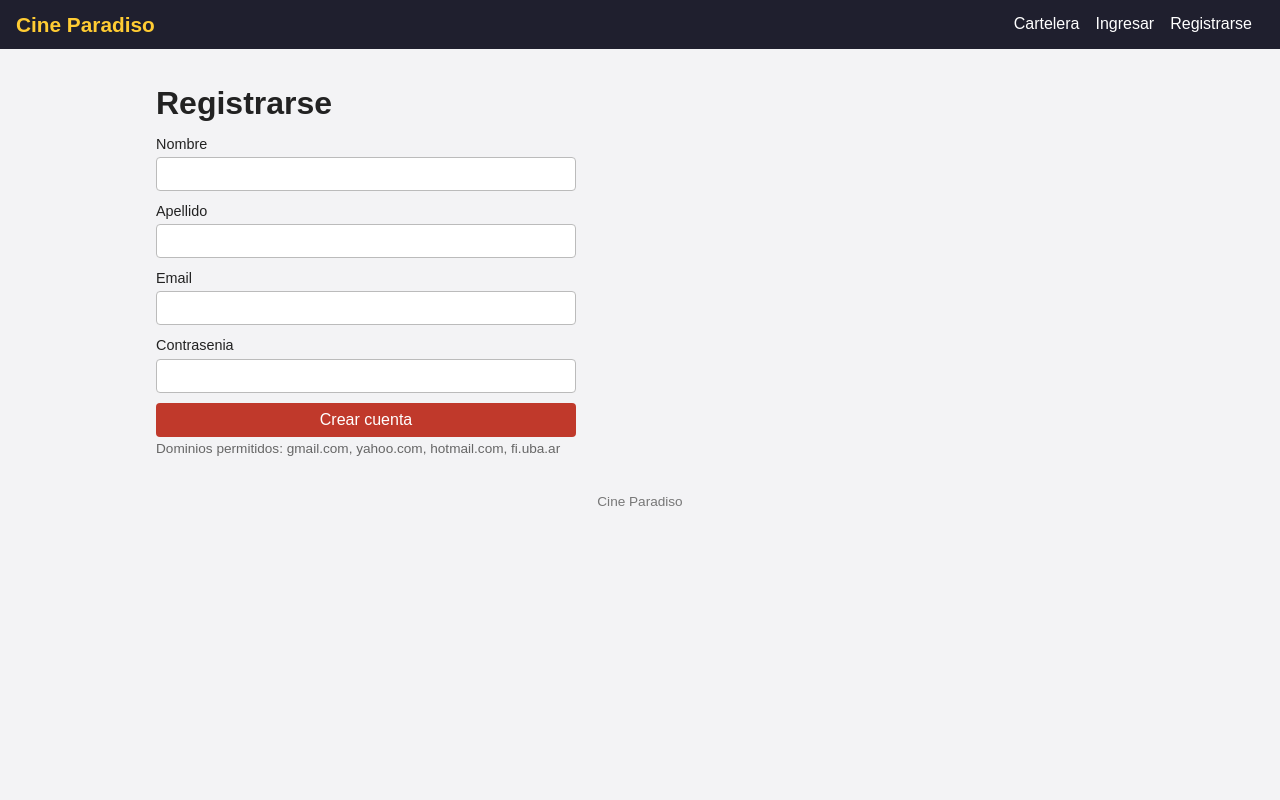
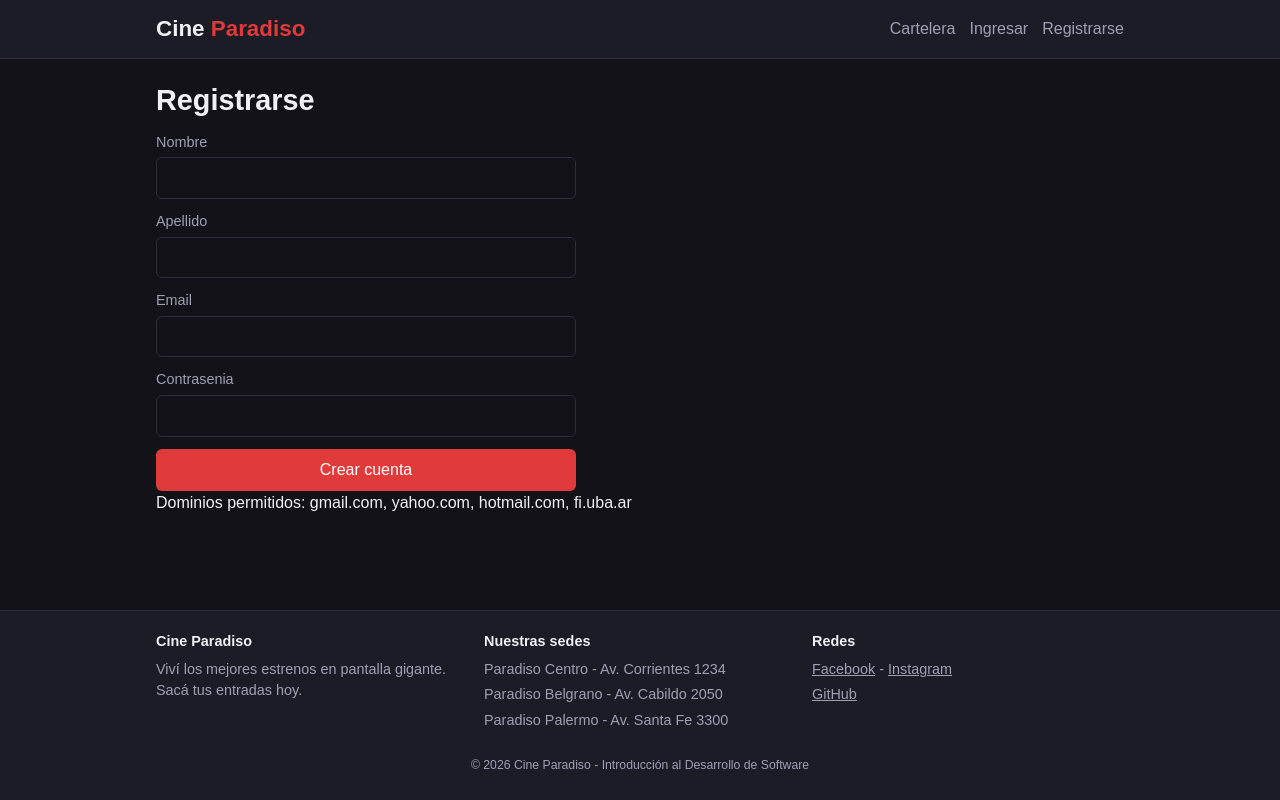
Before and after one commit to GabrielVeraGit/TP_Final_IDS_2C2026, a Flask app: template APLICATIVO_FRONTEND/templates/registro.html in a window 1280 px wide. Run offline with Flask 3, Linux system fonts and the light colour scheme; the template is opened without the code that fills it, so the values that code supplies are empty.

Commit message:
nuevo front
Reestructuracion del front en modulos (source, estilos, base.html y poster_peliculas)

```diff
--- /dev/null
+++ b/APLICATIVO_FRONTEND/source/config.py
@@ -0,0 +1,5 @@
+MAX_ENTRADAS = 10
+HORAS_LIMITE_CANCELACION = 2
+DESDE_SIEMPRE = "2000-01-01"
+DIAS_SEMANA = ("Lun", "Mar", "Mie", "Jue", "Vie", "Sab", "Dom")
+MESES = ("Ene", "Feb", "Mar", "Abr", "May", "Jun", "Jul", "Ago", "Sep", "Oct", "Nov", "Dic")
--- a/APLICATIVO_FRONTEND/static/js/a1.js
+++ b/APLICATIVO_FRONTEND/static/js/a1.js
@@ -0,0 +1,52 @@
+var botonMenu = document.getElementById("boton-menu");
+if (botonMenu) {
+    botonMenu.addEventListener("click", function () {
+        document.getElementById("menu").classList.toggle("abierto");
+    });
+}
+
+// los avisos se cierran al hacer click o a los 6 segundos
+var avisos = document.querySelectorAll(".aviso");
+for (var i = 0; i < avisos.length; i++) {
+    avisos[i].addEventListener("click", function () {
+        this.style.display = "none";
+    });
+    setTimeout(function (aviso) {
+        aviso.style.display = "none";
+    }, 6000, avisos[i]);
+}
+
+// pide confirmacion antes de enviar los formularios marcados con data-confirmar
+var formularios = document.querySelectorAll("form[data-confirmar]");
+for (var j = 0; j < formularios.length; j++) {
+    formularios[j].addEventListener("submit", function (evento) {
+        if (!confirm(this.getAttribute("data-confirmar"))) {
+            evento.preventDefault();
+        }
+    });
+}
+
+// los selects marcados con data-autoenviar envian el formulario al cambiar
+var selects = document.querySelectorAll("select[data-autoenviar]");
+for (var k = 0; k < selects.length; k++) {
+    selects[k].addEventListener("change", function () {
+        this.form.submit();
+    });
+}
+
+// en la compra, actualiza el total al cambiar la cantidad
+var cantidad = document.getElementById("cantidad");
+if (cantidad) {
+    cantidad.addEventListener("input", function () {
+        var precio = parseFloat(cantidad.getAttribute("data-precio"));
+        var entradas = parseInt(cantidad.value);
+        if (isNaN(entradas) || entradas < 1) {
+            entradas = 1;
+        }
+        var total = precio * entradas;
+        var texto = total.toLocaleString("es-AR", { maximumFractionDigits: 2 });
+        document.getElementById("cant-texto").textContent = entradas;
+        document.getElementById("total-texto").textContent = "$ " + texto;
+        document.getElementById("total-final").textContent = "$ " + texto;
+    });
+}
--- a/APLICATIVO_FRONTEND/static/style.css
+++ b/APLICATIVO_FRONTEND/static/style.css
@@ -1,73 +1,139 @@
+:root {
+    --fondo: #121218;
+    --tarjeta: #1c1c26;
+    --borde: #2e2e3d;
+    --texto: #f0f0f5;
+    --gris: #a0a0b5;
+    --rojo: #e03a3a;
+    --verde: #4cc38a;
+}
+
 * { box-sizing: border-box; }
-body { margin: 0; font-family: Arial, sans-serif; background: #f3f3f5; color: #222; line-height: 1.4; }
+body { margin: 0; min-height: 100vh; display: flex; flex-direction: column; font-family: Arial, Helvetica, sans-serif; background: var(--fondo); color: var(--texto); line-height: 1.5; }
 img { max-width: 100%; }
-header { background: #1f1f2e; color: #fff; padding: 10px 16px; display: flex; flex-wrap: wrap; align-items: center; justify-content: space-between; gap: 8px; }
-header a { color: #fff; text-decoration: none; margin-right: 12px; }
-.marca { font-size: 1.3em; font-weight: bold; color: #ffcc33; }
-nav { display: flex; flex-wrap: wrap; align-items: center; gap: 4px; }
-main { max-width: 1000px; margin: 0 auto; padding: 16px; }
-footer { text-align: center; color: #777; padding: 16px; font-size: 0.85em; }
-h1, h2 { margin: 16px 0 8px; }
-.aviso { padding: 10px 14px; border-radius: 4px; margin-bottom: 10px; overflow-wrap: anywhere; }
-.aviso.ok { background: #d9f2dd; border: 1px solid #8cc99a; }
-.aviso.error { background: #fbdada; border: 1px solid #e29a9a; }
+a { color: var(--rojo); }
+h1, h2, h3 { margin: 0 0 10px; }
+h1 { font-size: 1.8em; }
+h2 { font-size: 1.3em; }
+p { margin: 0 0 10px; }
+main { flex: 1; width: 100%; max-width: 1000px; margin: 0 auto; padding: 20px 16px; }
+.gris { color: var(--gris); font-size: 0.9em; }
 
-/* cartelera */
-.filtros { margin-bottom: 14px; }
-.grilla { display: grid; grid-template-columns: repeat(auto-fill, minmax(170px, 1fr)); gap: 14px; }
-.grilla.chica { grid-template-columns: repeat(auto-fit, minmax(110px, 1fr)); }
-.tarjeta { background: #fff; border-radius: 6px; padding: 8px; text-decoration: none; color: inherit; box-shadow: 0 1px 3px rgba(0,0,0,.2); }
-.tarjeta img, .sin-poster { width: 100%; aspect-ratio: 2 / 3; object-fit: cover; border-radius: 4px; background: #ddd; display: flex; align-items: center; justify-content: center; color: #777; }
-.tarjeta h3 { margin: 8px 0 4px; font-size: 1em; }
-.chico { font-size: 0.85em; color: #666; margin: 2px 0; }
+/*encabezado*/
+header { background: var(--tarjeta); border-bottom: 1px solid var(--borde); }
+.barra { max-width: 1000px; margin: 0 auto; padding: 12px 16px; display: flex; flex-wrap: wrap; align-items: center; justify-content: space-between; gap: 10px; }
+.marca { font-size: 1.4em; font-weight: bold; color: var(--texto); text-decoration: none; }
+.marca span { color: var(--rojo); }
+nav { display: flex; flex-wrap: wrap; align-items: center; gap: 14px; }
+nav a, nav button.link { color: var(--gris); text-decoration: none; background: none; border: none; padding: 0; font: inherit; cursor: pointer; }
+nav a:hover, nav a.activo, nav button.link:hover { color: var(--texto); }
+nav a.activo { border-bottom: 2px solid var(--rojo); }
+nav form { margin: 0; }
+#boton-menu { display: none; background: none; border: 1px solid var(--borde); color: var(--texto); padding: 6px 12px; border-radius: 6px; font-size: 1em; cursor: pointer; }
+
+/*avisos*/
+.aviso { padding: 10px 14px; margin-bottom: 12px; border-radius: 6px; border: 1px solid; overflow-wrap: anywhere; cursor: pointer; }
+.aviso.ok { background: #1c3a2c; border-color: var(--verde); }
+.aviso.error { background: #3d1f1f; border-color: var(--rojo); }
+
+/*botones y formularios*/
+button, .boton { display: inline-block; padding: 9px 16px; font: inherit; color: #fff; background: var(--rojo); border: none; border-radius: 6px; text-decoration: none; cursor: pointer; }
+button:hover, .boton:hover { opacity: 0.85; }
+button.gris-b, .boton.gris-b { background: #3a3a4d; }
+button.chico, .boton.chico { padding: 5px 10px; font-size: 0.85em; }
+input, select { width: 100%; padding: 9px; font: inherit; color: var(--texto); background: var(--fondo); border: 1px solid var(--borde); border-radius: 6px; }
+input:focus, select:focus { outline: 1px solid var(--rojo); }
+label { display: block; font-size: 0.9em; color: var(--gris); }
+label input, label select { margin-top: 4px; color: var(--texto); }
+.formulario { display: flex; flex-direction: column; gap: 12px; max-width: 420px; }
+.fila-form { display: flex; flex-wrap: wrap; gap: 10px; align-items: flex-end; }
+.fila-form > * { flex: 1 1 160px; }
+.en-linea { display: inline; margin: 0; }
+.caja { background: var(--tarjeta); border: 1px solid var(--borde); border-radius: 8px; padding: 18px; margin-bottom: 16px; }
+
+/*cartelera*/
+.buscador { display: flex; gap: 8px; margin-bottom: 12px; max-width: 500px; }
+.generos { display: flex; flex-wrap: wrap; gap: 6px; margin-bottom: 16px; }
+.generos a { padding: 4px 12px; border: 1px solid var(--borde); border-radius: 14px; color: var(--gris); text-decoration: none; font-size: 0.9em; }
+.generos a.activo { background: var(--rojo); border-color: var(--rojo); color: #fff; }
+.grilla { display: grid; grid-template-columns: repeat(auto-fill, minmax(180px, 1fr)); gap: 16px; }
+.tarjeta { background: var(--tarjeta); border: 1px solid var(--borde); border-radius: 8px; overflow: hidden; text-decoration: none; color: inherit; }
+.tarjeta:hover { border-color: var(--rojo); }
+.tarjeta .cuerpo { padding: 10px; }
+.tarjeta h3 { font-size: 1em; margin: 0 0 4px; }
+.poster, .sin-poster { display: block; width: 100%; aspect-ratio: 2 / 3; object-fit: cover; background: #2a2a38; }
+.sin-poster { display: flex; align-items: center; justify-content: center; text-align: center; padding: 8px; color: var(--gris); }
+
+/*detalle*/
 .detalle { display: flex; flex-wrap: wrap; gap: 20px; }
-.detalle img { width: 200px; border-radius: 6px; }
-.detalle > div { flex: 1; min-width: 250px; }
+.detalle .imagen { width: 220px; }
+.detalle .info { flex: 1; min-width: 250px; }
+.etiqueta { display: inline-block; padding: 2px 8px; border: 1px solid var(--borde); border-radius: 4px; font-size: 0.85em; color: var(--gris); margin-right: 4px; }
+.dias { display: flex; flex-wrap: wrap; gap: 6px; margin: 10px 0; }
+.dias a { padding: 5px 12px; border: 1px solid var(--borde); border-radius: 6px; color: var(--gris); text-decoration: none; font-size: 0.9em; }
+.dias a.activo { background: var(--rojo); border-color: var(--rojo); color: #fff; }
+.funcion { display: flex; flex-wrap: wrap; align-items: center; justify-content: space-between; gap: 10px; padding: 12px 0; border-top: 1px solid var(--borde); }
+.funcion .hora { font-size: 1.4em; font-weight: bold; }
+.precio { color: var(--verde); font-weight: bold; }
 
-/* tablas */
+/*compra*/
+.dos-col { display: grid; grid-template-columns: 1fr 1fr; gap: 16px; }
+.dos-col .caja { margin-bottom: 0; }
+.resumen { display: flex; gap: 12px; margin-bottom: 14px; }
+.resumen .imagen { width: 80px; flex-shrink: 0; }
+.total { font-size: 1.5em; color: var(--verde); font-weight: bold; }
+.centrado { text-align: center; max-width: 560px; margin: 0 auto; }
+.centrado .caja { text-align: left; }
+.ok-grande { font-size: 2.5em; color: var(--verde); }
+
+/*tablas y estados*/
 .tabla-scroll { overflow-x: auto; }
-table { border-collapse: collapse; width: 100%; background: #fff; }
-th, td { border: 1px solid #ddd; padding: 8px; text-align: left; vertical-align: top; }
-th { background: #eee; }
-.estado { padding: 2px 8px; border-radius: 10px; font-size: 0.85em; background: #eee; }
-.estado.reservada { background: #d6e6ff; }
-.estado.usada { background: #d9f2dd; }
-.estado.cancelada { background: #fbdada; }
-.dato { background: #fff; padding: 12px; text-align: center; border-radius: 6px; box-shadow: 0 1px 3px rgba(0,0,0,.2); }
-.dato { min-width: 0; overflow-wrap: anywhere; }
-.dato span { display: block; font-size: 1.5em; font-weight: bold; }
+table { border-collapse: collapse; width: 100%; background: var(--tarjeta); }
+th, td { border: 1px solid var(--borde); padding: 8px; text-align: left; vertical-align: middle; }
+th { background: #25252f; }
+.estado { padding: 2px 8px; border-radius: 10px; font-size: 0.85em; background: #3a3a4d; }
+.estado.reservada { background: #25406b; }
+.estado.usada { background: #1c4a36; }
+.estado.cancelada { background: #5a2a2a; }
+.reserva { display: flex; flex-wrap: wrap; gap: 12px; align-items: center; justify-content: space-between; }
 
-/* formularios y botones */
-.formulario { display: flex; flex-direction: column; gap: 10px; max-width: 420px; }
-.formulario label { display: flex; flex-direction: column; font-size: 0.9em; gap: 3px; }
-.filtros, .en-linea { display: flex; flex-wrap: wrap; gap: 8px; }
-form.en-linea { display: inline-flex; }
-input, select, button { padding: 8px; font-size: 1em; border: 1px solid #bbb; border-radius: 4px; max-width: 100%; }
-input[type=number].chico-input { width: 70px; }
-button { background: #c0392b; color: #fff; border: none; cursor: pointer; }
-button:hover { background: #a93226; }
-button.peligro { background: #555; }
-button.boton-link { background: none; color: #fff; padding: 0; text-decoration: underline; }
+/*admin*/
+.menu-admin { display: flex; flex-wrap: wrap; gap: 6px; margin-bottom: 16px; }
+.menu-admin a { padding: 6px 14px; border: 1px solid var(--borde); border-radius: 6px; color: var(--gris); text-decoration: none; }
+.menu-admin a.activo { background: var(--rojo); border-color: var(--rojo); color: #fff; }
+.datos { display: grid; grid-template-columns: repeat(auto-fit, minmax(160px, 1fr)); gap: 12px; margin-bottom: 16px; }
+.dato { background: var(--tarjeta); border: 1px solid var(--borde); border-radius: 8px; padding: 12px; text-align: center; min-width: 0; overflow-wrap: anywhere; }
+.dato b { display: block; font-size: 1.5em; }
+.barra-fondo { background: #2a2a38; border-radius: 4px; height: 10px; margin: 4px 0 12px; }
+.barra-fondo div { background: var(--rojo); height: 100%; border-radius: 4px; }
+
+footer { background: var(--tarjeta); border-top: 1px solid var(--borde); color: var(--gris); font-size: 0.9em; margin-top: 20px; }
+.pie { max-width: 1000px; margin: 0 auto; padding: 20px 16px; display: grid; grid-template-columns: repeat(auto-fit, minmax(200px, 1fr)); gap: 16px; }
+.pie h4 { margin: 0 0 6px; color: var(--texto); }
+.pie p { margin: 0 0 4px; }
+.pie a { color: var(--gris); }
+.copy { text-align: center; padding: 0 16px 16px; font-size: 0.85em; }
 
 /*tablet*/
 @media (max-width: 900px) {
-    main { padding: 12px; }
-    .grilla { grid-template-columns: repeat(auto-fill, minmax(150px, 1fr)); }
-    .detalle img { width: 160px; }
+    .dos-col { grid-template-columns: 1fr; }
+    .detalle .imagen { width: 180px; }
 }
 
 /*celular*/
 @media (max-width: 600px) {
-    header { flex-direction: column; align-items: flex-start; }
+    h1 { font-size: 1.5em; }
+    #boton-menu { display: block; }
+    nav { display: none; width: 100%; flex-direction: column; align-items: flex-start; }
+    nav.abierto { display: flex; }
     .grilla { grid-template-columns: repeat(2, 1fr); gap: 10px; }
-    .grilla.chica { grid-template-columns: repeat(auto-fit, minmax(90px, 1fr)); }
+    .detalle .imagen { width: 100%; max-width: 220px; }
     .formulario { max-width: 100%; }
-    .filtros input { flex: 1 1 100%; }
-    table.apilable, table.apilable tr, table.apilable td { display: block; width: 100%; }
+    table.apilable, table.apilable tbody, table.apilable tr, table.apilable td { display: block; width: 100%; }
+    table.apilable thead { display: none; }
     table.apilable { background: none; }
-    table.apilable .cabecera { display: none; }
-    table.apilable tr { background: #fff; border: 1px solid #ddd; border-radius: 6px; margin-bottom: 10px; }
-    table.apilable td { border: none; border-bottom: 1px solid #eee; display: flex; justify-content: space-between; gap: 12px; text-align: right; overflow-wrap: anywhere; }
-    table.apilable td::before { content: attr(data-label); font-weight: bold; text-align: left; flex-shrink: 0; }
+    table.apilable tr { background: var(--tarjeta); border: 1px solid var(--borde); border-radius: 8px; margin-bottom: 10px; }
+    table.apilable td { border: none; border-bottom: 1px solid var(--borde); display: flex; justify-content: space-between; gap: 10px; text-align: right; overflow-wrap: anywhere; }
+    table.apilable td::before { content: attr(data-label); font-weight: bold; color: var(--gris); text-align: left; flex-shrink: 0; }
     table.apilable td:last-child { border-bottom: none; }
 }
--- a/APLICATIVO_FRONTEND/templates/base.html
+++ b/APLICATIVO_FRONTEND/templates/base.html
@@ -3,30 +3,34 @@
 <head>
     <meta charset="UTF-8">
     <meta name="viewport" content="width=device-width, initial-scale=1">
-    <title>{% block titulo %}Cine Paradiso{% endblock %}</title>
+    <title>{% block titulo %}Cine Paradiso{% endblock %} - Cine Paradiso</title>
     <link rel="stylesheet" href="{{ url_for('static', filename='style.css') }}">
 </head>
 <body>
     <header>
-        <a class="marca" href="/">Cine Paradiso</a>
-        <nav>
-            <a href="/">Cartelera</a>
+        <div class="barra">
+            <a class="marca" href="/">Cine <span>Paradiso</span></a>
+            <button id="boton-menu" type="button">Menu</button>
+            <nav id="menu">
+                <a href="/" class="{{ 'activo' if seccion == 'cartelera' }}">Cartelera</a>
                 {% if session.get('token') %}
                     {% if session.get('rol') == 'admin' %}
-                    <a href="/admin">Backoffice</a>
+                        <a href="/admin" class="{{ 'activo' if seccion == 'admin' }}">Backoffice</a>
                     {% else %}
-                    <a href="/mis-reservas">Mis reservas</a>
-                    <a href="/perfil">Mi perfil</a>
+                        <a href="/mis-reservas" class="{{ 'activo' if seccion == 'reservas' }}">Mis reservas</a>
+                        <a href="/perfil" class="{{ 'activo' if seccion == 'perfil' }}">Mi perfil</a>
                     {% endif %}
-                <form class="en-linea" method="post" action="/logout">
-                    <button type="submit" class="boton-link">Salir ({{ session.get('email') }})</button>
+                    <form method="post" action="/logout">
+                        <button type="submit" class="link">Salir ({{ session.get('email') }})</button>
                     </form>
                 {% else %}
                     <a href="/login">Ingresar</a>
                     <a href="/registro">Registrarse</a>
                 {% endif %}
             </nav>
+        </div>
     </header>
+
     <main>
         {% with mensajes = get_flashed_messages(with_categories=true) %}
             {% for categoria, mensaje in mensajes %}
@@ -35,6 +39,27 @@
         {% endwith %}
         {% block contenido %}{% endblock %}
     </main>
-    <footer>Cine Paradiso</footer>
+
+    <footer>
+        <div class="pie">
+            <div>
+                <h4>Cine Paradiso</h4>
+                <p>Viví los mejores estrenos en pantalla gigante. Sacá tus entradas hoy.</p>
+            </div>
+            <div>
+                <h4>Nuestras sedes</h4>
+                <p>Paradiso Centro - Av. Corrientes 1234</p>
+                <p>Paradiso Belgrano - Av. Cabildo 2050</p>
+                <p>Paradiso Palermo - Av. Santa Fe 3300</p>
+            </div>
+            <div>
+                <h4>Redes</h4>
+                <p><a href="https://facebook.com" target="_blank">Facebook</a> - <a href="https://instagram.com" target="_blank">Instagram</a></p>
+                <p><a href="https://github.com" target="_blank">GitHub</a></p>
+            </div>
+        </div>
+        <p class="copy">&copy; 2026 Cine Paradiso - Introducción al Desarrollo de Software</p>
+    </footer>
+    <script src="{{ url_for('static', filename='js/a1.js') }}"></script>
 </body>
 </html>
```
Also changed, not shown: APLICATIVO_FRONTEND/app.py (+26 -120 lines), APLICATIVO_FRONTEND/source/formato.py (added, +33 -0 lines), APLICATIVO_FRONTEND/source/utils.py (added, +53 -0 lines), APLICATIVO_FRONTEND/templates/poster_peliculas.html (added, +9 -0 lines), APLICATIVO_FRONTEND/source/llamadas_api.py (renamed from APLICATIVO_FRONTEND/llamadas_api.py). Lines whose indentation alone changed are shown as unchanged.
